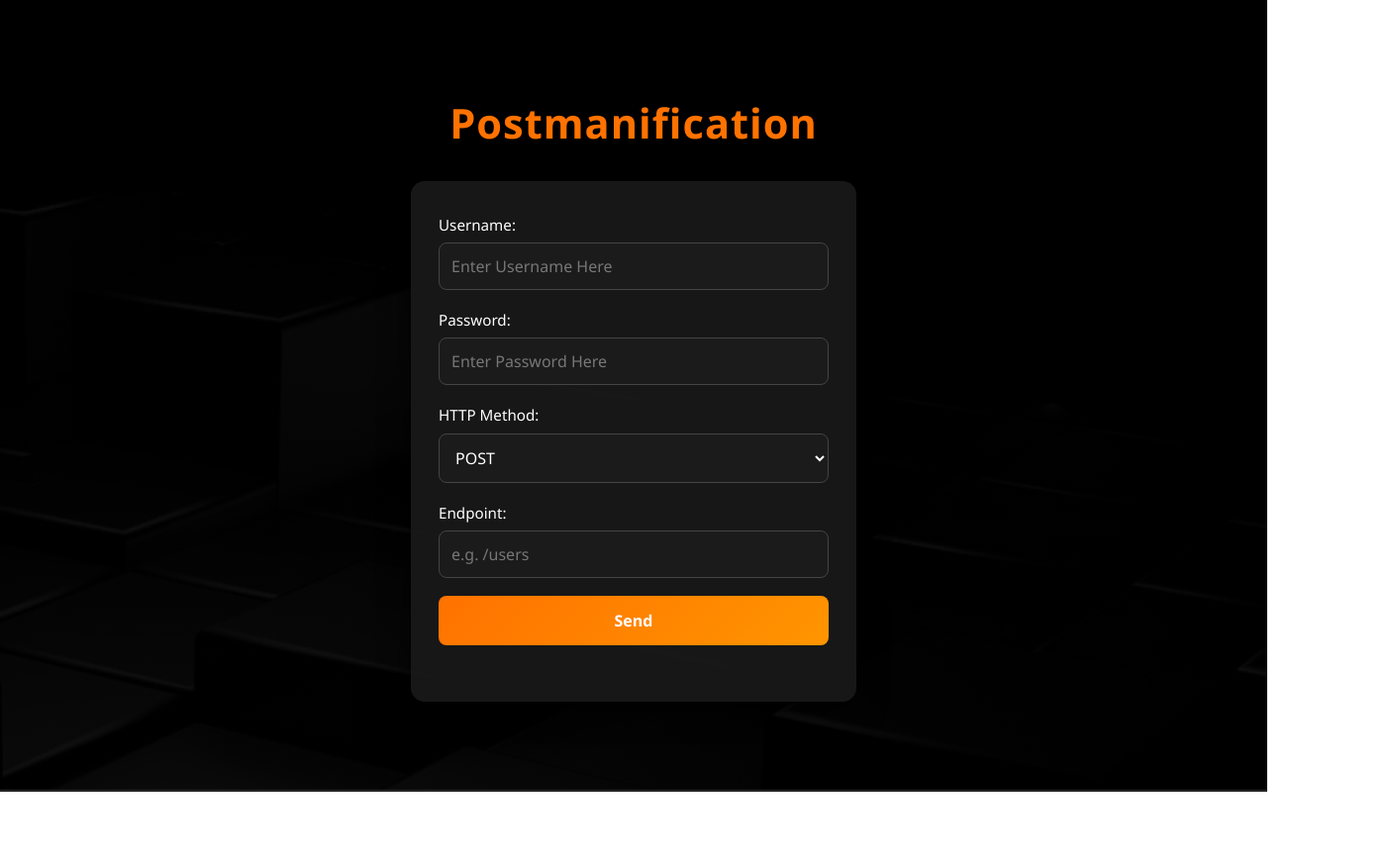
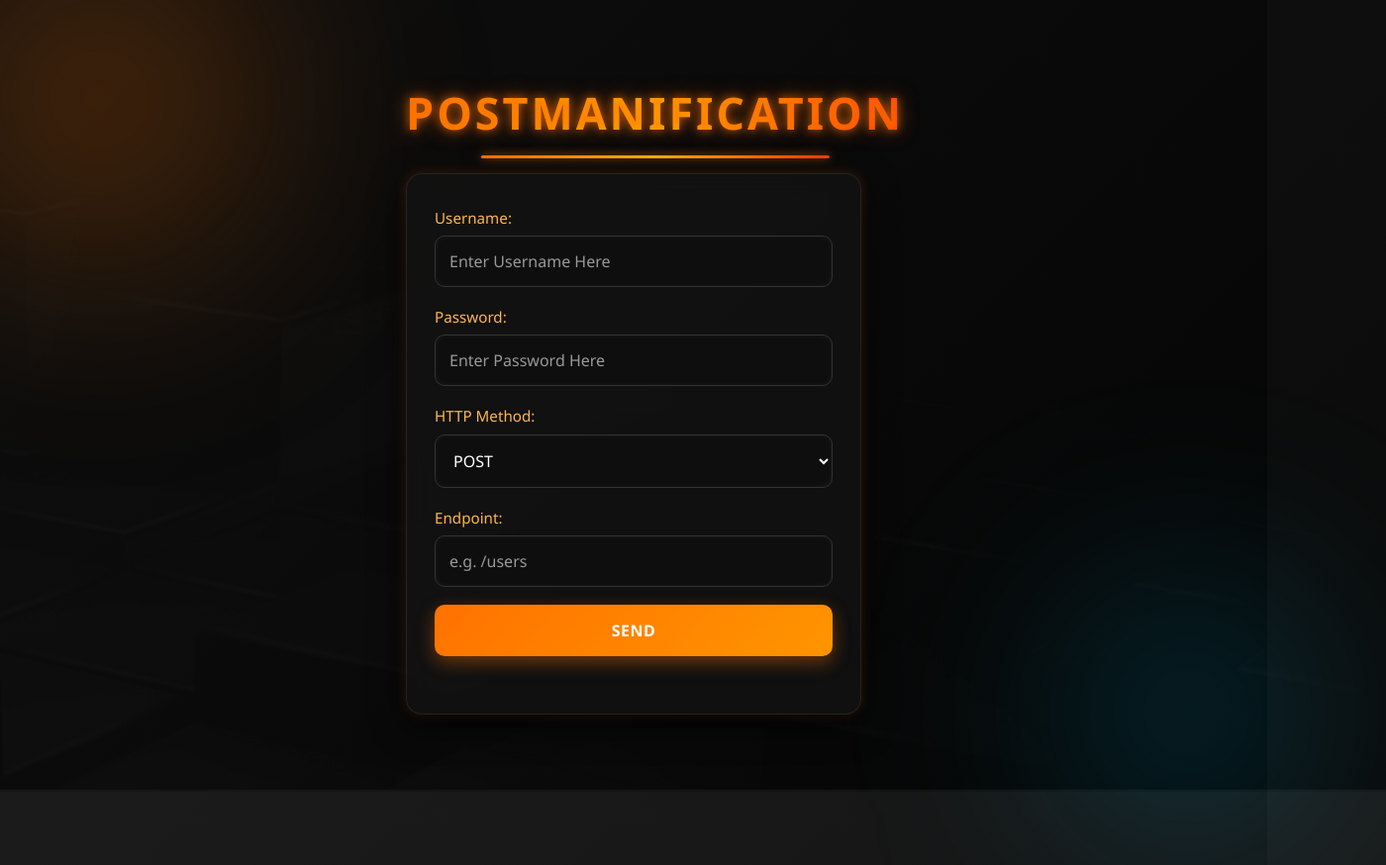
Before and after one commit to MarcLester021/Integrative-Programming-2, a plain HTML site: page index.html in a window 1280 px wide. Shown: the whole page at 99% size, 1400 px wide, since content can reach past the window. Before the commit the page ends 800 px from the top, so only its background shows below. Drawn offline with Linux system fonts and the light colour scheme.

Commit message:
updated css

```diff
--- a/script.js
+++ b/script.js
@@ -5,31 +5,40 @@ const baseUrl = "https://fordemo-ot4j.onrender.com";
 form.addEventListener("submit", async (e) => {
   e.preventDefault();
 
-  const username = document.getElementById("username").value;
-  const password = document.getElementById("password").value;
+  const username = document.getElementById("username").value.trim();
+  const password = document.getElementById("password").value.trim();
   const method = document.getElementById("method").value;
   const endpoint = document.getElementById("endpoint").value.trim();
 
   let url = baseUrl + endpoint;
 
+  // Default fetch options
   let options = {
     method,
     headers: { "Content-Type": "application/json" }
   };
 
-  if (method !== "GET") {
+  // Decide when to attach a request body
+  if (method === "POST") {
     options.body = JSON.stringify({ username, password });
+  } else if (method === "PATCH") {
+    options.body = JSON.stringify({ username, password });
+    // 👆 adjust fields depending on what your API expects to be updated
   }
+  // For DELETE: many APIs don’t need a body, so skip it
+  // For GET: body is not allowed (your code already handles this)
 
   try {
     const res = await fetch(url, options);
     const text = await res.text();
+
     let data;
     try {
       data = JSON.parse(text);
     } catch {
       data = text;
     }
+
     responseDiv.innerHTML = `<pre>${JSON.stringify(data, null, 2)}</pre>`;
   } catch (err) {
     responseDiv.innerHTML = `<span style="color:red;">Error: ${err.message}</span>`;
--- a/style.css
+++ b/style.css
@@ -10,20 +10,50 @@ body {
   color: #fff;
   line-height: 1.6;
   background:
-    linear-gradient(rgba(0, 0, 0, 0.85), rgba(0, 0, 0, 0.85)),
+    linear-gradient(135deg, rgba(15, 15, 15, 0.95), rgba(5, 5, 5, 0.95)),
     url("bg.png") center/cover no-repeat;
   min-height: 100vh;
   display: flex;
   align-items: center;
   justify-content: center;
   padding: 20px;
+  overflow: hidden;
+  position: relative;
+}
+
+/* ===== Glow Background ===== */
+body::before,
+body::after {
+  content: "";
+  position: absolute;
+  border-radius: 50%;
+  filter: blur(100px);
+  z-index: 0;
+}
+
+body::before {
+  width: 500px;
+  height: 500px;
+  background: radial-gradient(circle, rgba(255,114,0,0.35), transparent 70%);
+  top: -150px;
+  left: -150px;
+}
+
+body::after {
+  width: 400px;
+  height: 400px;
+  background: radial-gradient(circle, rgba(0,200,255,0.25), transparent 70%);
+  bottom: -120px;
+  right: -120px;
 }
 
 /* ===== Main Wrapper ===== */
 .main {
+  position: relative;
   width: 100%;
-  max-width: 450px;
+  max-width: 460px;
   animation: fadeIn 0.6s ease-in-out;
+  z-index: 1;
 }
 
 /* ===== Header ===== */
@@ -32,93 +62,134 @@ body {
   text-align: center;
 }
 
+/* ===== Logo / Title ===== */
 .logo {
-  color: #ff7200;
-  font-size: 2.6rem;
-  font-weight: bold;
-  letter-spacing: 1px;
-  text-shadow: 0 2px 8px rgba(0,0,0,0.5);
+  font-size: 2.8rem;
+  font-weight: 900;
+  letter-spacing: 3px;
+  text-transform: uppercase;
+  background: linear-gradient(90deg, #ff7200, #ffb300, #ff3c00);
+  -webkit-background-clip: text;
+  background-clip: text;
+  color: transparent;
+  display: inline-block;
+  position: relative;
+  text-shadow: 0 0 10px rgba(255,114,0,0.7),
+               0 0 20px rgba(255,114,0,0.5);
+}
+
+/* Underline Accent */
+.logo::before {
+  content: "";
+  position: absolute;
+  bottom: -10px;
+  left: 50%;
+  transform: translateX(-50%);
+  width: 70%;
+  height: 3px;
+  background: linear-gradient(90deg, #ff7200, #ffb300, #ff3c00);
+  border-radius: 2px;
+  box-shadow: 0 0 10px rgba(255,114,0,0.8);
 }
 
 /* ===== Form Section ===== */
 .form-section {
-  background: rgba(25, 25, 25, 0.95);
+  background: rgba(20, 20, 20, 0.7);
   padding: 32px 28px;
-  border-radius: 14px;
-  box-shadow: 0 8px 30px rgba(0, 0, 0, 0.75);
+  border-radius: 16px;
+  backdrop-filter: blur(12px);
+  border: 1px solid rgba(255, 255, 255, 0.08);
+  box-shadow: 0 10px 35px rgba(0, 0, 0, 0.8),
+              0 0 12px rgba(255,114,0,0.25);
+  transition: transform 0.3s ease;
 }
 
+.form-section:hover {
+  transform: translateY(-3px) scale(1.01);
+}
+
+/* Labels */
 .form-section label {
   display: block;
   font-size: 0.95rem;
   margin-bottom: 6px;
   font-weight: 500;
+  color: #ffb74d;
 }
 
+/* Inputs & Selects */
 .form-section input,
 .form-section select {
   width: 100%;
-  padding: 12px;
+  padding: 14px;
   margin-bottom: 18px;
-  border-radius: 8px;
-  border: 1px solid #444;
+  border-radius: 10px;
+  border: 1px solid #333;
   outline: none;
   font-size: 1rem;
-  background: #1b1b1b;
+  background: rgba(15, 15, 15, 0.9);
   color: #fff;
-  transition: border-color 0.3s, box-shadow 0.3s;
+  transition: all 0.3s ease;
+  box-shadow: inset 0 0 6px rgba(255, 255, 255, 0.05);
 }
 
 .form-section input::placeholder {
-  color: #777;
+  color: #999;
 }
 
 .form-section input:focus,
 .form-section select:focus {
   border-color: #ff7200;
-  box-shadow: 0 0 8px rgba(255, 114, 0, 0.6);
+  box-shadow: 0 0 10px rgba(255, 114, 0, 0.75),
+              inset 0 0 6px rgba(255, 114, 0, 0.25);
+  background: rgba(25, 25, 25, 0.95);
 }
 
 /* ===== Button ===== */
 .btn {
   width: 100%;
-  padding: 14px;
+  padding: 15px;
   background: linear-gradient(135deg, #ff7200, #ff9500);
   border: none;
-  border-radius: 8px;
+  border-radius: 10px;
   font-size: 1rem;
   font-weight: bold;
   cursor: pointer;
   color: #fff;
-  transition: all 0.3s ease;
+  transition: all 0.35s ease;
+  box-shadow: 0 6px 18px rgba(255, 114, 0, 0.4);
+  letter-spacing: 0.5px;
+  text-transform: uppercase;
 }
 
 .btn:hover {
-  background: linear-gradient(135deg, #e56200, #ff7b00);
-  transform: translateY(-2px);
-  box-shadow: 0 6px 15px rgba(255, 114, 0, 0.4);
+  background: linear-gradient(135deg, #ff9500, #ffc107);
+  transform: translateY(-3px) scale(1.02);
+  box-shadow: 0 8px 22px rgba(255, 114, 0, 0.55),
+              0 0 18px rgba(255, 153, 0, 0.6);
 }
 
 /* ===== API Response ===== */
 .link {
-  margin-top: 25px;
+  margin-top: 26px;
   font-size: 0.95rem;
   color: #ddd;
 }
 
 .link pre {
-  background: #111;
+  background: rgba(10, 10, 10, 0.9);
   padding: 16px;
-  border-radius: 10px;
+  border-radius: 12px;
   max-height: 300px;
   overflow-y: auto;
   font-size: 0.9rem;
   line-height: 1.5;
-  border: 1px solid #333;
+  border: 1px solid rgba(255,255,255,0.08);
+  box-shadow: inset 0 0 10px rgba(255, 114, 0, 0.25);
   white-space: pre-wrap;
   word-wrap: break-word;
   scrollbar-width: thin;
-  scrollbar-color: #ff7200 #222;
+  scrollbar-color: #ff7200 #111;
 }
 
 /* Custom Scrollbar */
@@ -126,29 +197,23 @@ body {
   width: 8px;
 }
 .link pre::-webkit-scrollbar-track {
-  background: #222;
+  background: #111;
   border-radius: 8px;
 }
 .link pre::-webkit-scrollbar-thumb {
-  background: #ff7200;
+  background: linear-gradient(180deg, #ff7200, #ff9500);
   border-radius: 8px;
 }
 .link pre::-webkit-scrollbar-thumb:hover {
   background: #e56200;
 }
 
-/* Syntax-like styling */
-.link pre span.key {
-  color: #4fc3f7; /* light blue for keys */
-}
-.link pre span.string {
-  color: #81c784; /* green for strings */
-}
-.link pre span.number {
-  color: #ffb74d; /* orange-yellow for numbers */
-}
+/* Syntax Highlight */
+.link pre span.key { color: #4fc3f7; }
+.link pre span.string { color: #81c784; }
+.link pre span.number { color: #ffb74d; }
 .link pre span.error {
-  color: #ef5350; /* red for errors */
+  color: #ef5350;
   font-weight: bold;
 }
 
```
